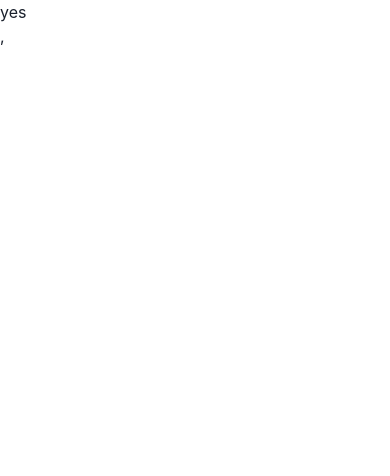
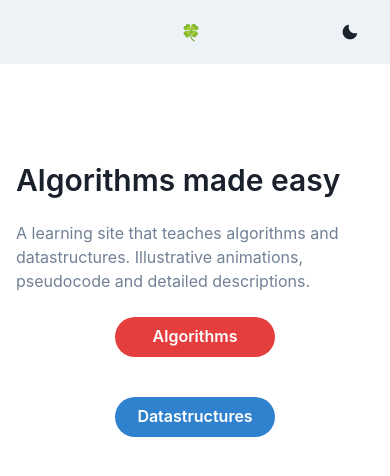
Before and after one commit to erlendsorknes/Algorithm-Learning-Site, a React (Create React App) app: page / in a window 390 px wide. Shown: the top 476 px of the page. Built offline with nearby package versions, Linux system fonts and the light colour scheme.

Commit message:
add responsive button layout and optimize imports

```diff
--- a/src/components/Frontpage/index.tsx
+++ b/src/components/Frontpage/index.tsx
@@ -1,42 +1,36 @@
 import React from 'react'
-import {
-    Flex,
-    Container,
-    Heading,
-    Stack,
-    Text,
-    Button,
-    Icon,
-    IconProps,
-  } from '@chakra-ui/react';
+import {Button, Container, Heading, Stack, Text,} from '@chakra-ui/react';
 
 const Frontpage = () => {
     return (
-        <Container maxV={'5xl'}>
+        <Container>
             <Stack>
                 textAlign={'center'}
                 align={'center'}
                 <Heading
-                 fontWeight ={600}
+                    fontWeight={600}
                     fontSize={{base: '3xl', sm: '4xl', md: '6xl'}}
-                 lineHeight={'110%'}
+                    lineHeight='110%'
+                    mb={"1rem"}
                 >
                     Algorithms made easy{' '}
                 </Heading>
-                <Text color={'gray.500'} maxW={'3xl'} lineHeight={'150%'} >
-                    A visual learning site for algorithms and datastructures.
-                    Illustrative animations, pseudocode and descriptive descriptions.
+                <Text color={'gray.500'} maxW={'3xl'} lineHeight={'150%'}>
+                    A learning site that teaches algorithms and datastructures.
+                    Illustrative animations, pseudocode and detailed descriptions.
                 </Text>
-                <Stack spacing={10} direction={'row'}>
+                <Stack pt="1rem" alignItems={["center", null]} spacing={10} direction={['column', 'row']}>
                     <Button
                         rounded={'full'}
                         px={6}
+                        w={["10em", null]}
                         colorScheme={'red'}>
                         Algorithms
                     </Button>
                     <Button
                         rounded={'full'}
                         px={6}
+                        w={["10em", null]}
                         colorScheme={'blue'}>
                         Datastructures
                     </Button>
@@ -44,6 +38,7 @@ const Frontpage = () => {
             </Stack>
 
         </Container>
-    )}
+    )
+}
 
 export default Frontpage;
--- a/src/index.tsx
+++ b/src/index.tsx
@@ -2,24 +2,19 @@ import React from 'react';
 import ReactDOM from 'react-dom';
 import './index.css';
 import App from './pages/homepage/App';
-import {
-  BrowserRouter as Router,
-  Switch,
-  Route,
-  Link
-} from "react-router-dom";
+import {BrowserRouter as Router,} from "react-router-dom";
 
 
 // 1. import `ChakraProvider` component
-import { ChakraProvider } from "@chakra-ui/react"
+import {ChakraProvider} from "@chakra-ui/react"
 
 ReactDOM.render(
     <Router>
         <ChakraProvider>
             <React.StrictMode>
-    <App />
+                <App/>
             </React.StrictMode>
-  </ChakraProvider>,
+        </ChakraProvider>
     </Router>,
 
     document.getElementById('root')
--- a/src/pages/homepage/App.tsx
+++ b/src/pages/homepage/App.tsx
@@ -1,22 +1,12 @@
 import React from 'react';
 import '../../App.css';
-import Navbar from '../../components/Navbar';
-import Frontpage from '../../components/Frontpage';
-import {
-  BrowserRouter as Router,
-  Switch,
-  Route,
-  Link,
-  useRouteMatch,
-  useParams,
-  BrowserRouter
-} from "react-router-dom";
+import Homepage from "./Homepage";
 
 
 function App() {
   return (
     <div>
-      yes
+     <Homepage />
     </div>
   );
 }
```
Also changed, not shown: src/components/Navbar/index.tsx (+9 -13 lines), 2 other files (tests, documents, lock files or other folders). Lines whose indentation alone changed are shown as unchanged.
